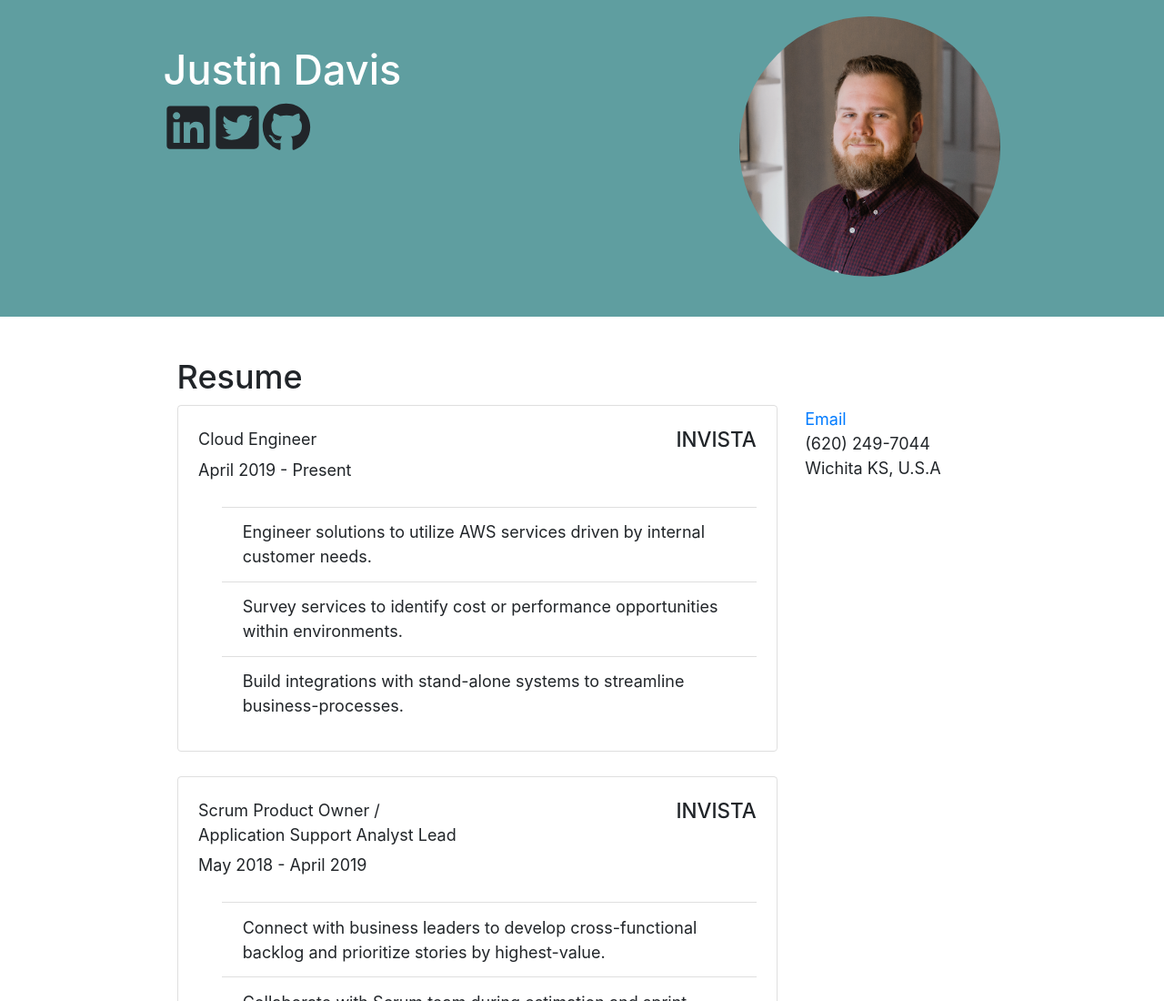
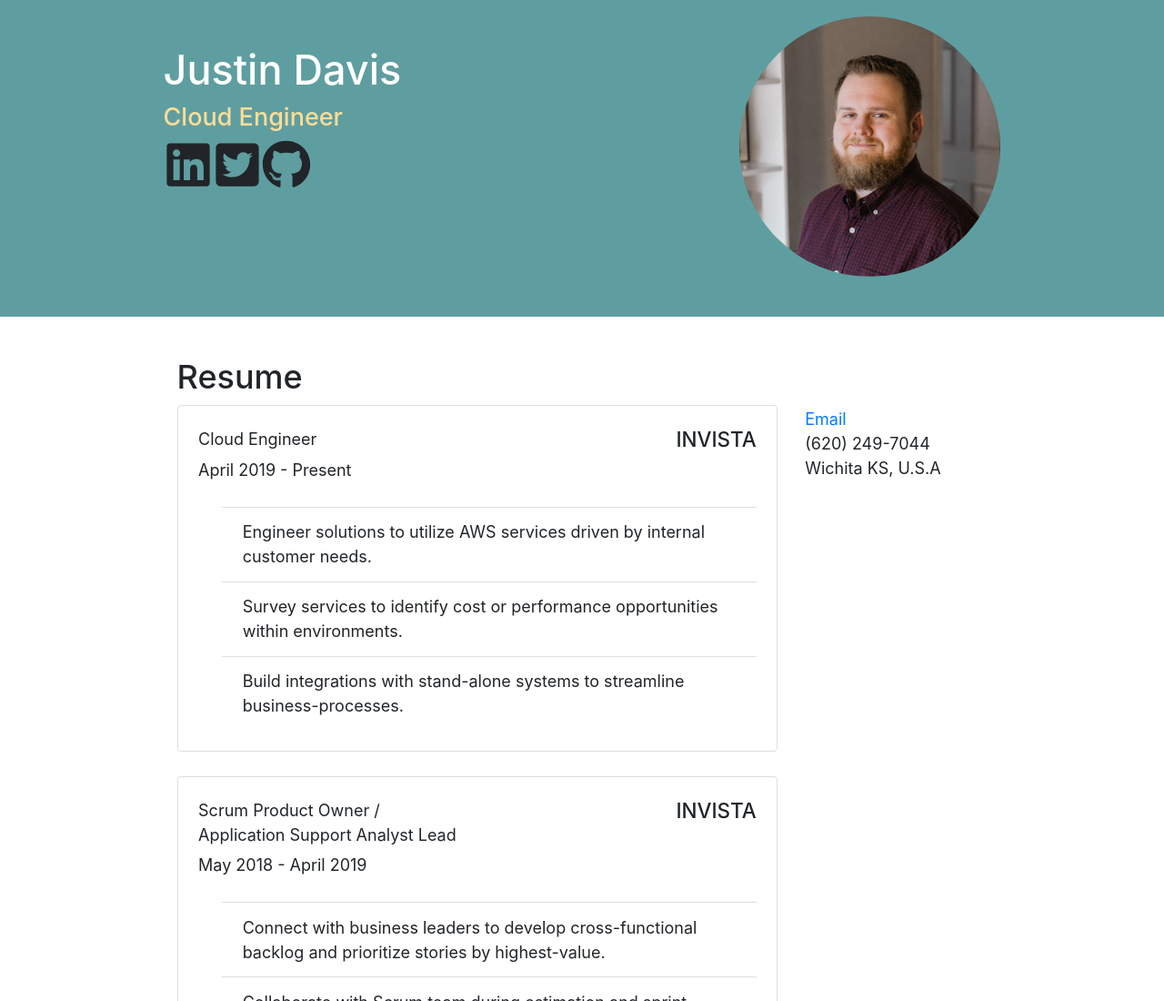
Before and after one commit to JustinDDavis/justinddavis.com, a Gatsby site: page / in a window 1280 px wide. Shown: the top 1100 px of the page at 91% size. Built offline with nearby package versions, Linux system fonts and the light colour scheme; Gatsby itself is replaced by a stand-in of ours.

Commit message:
Adding Title to Homepage

```diff
--- a/src/components/header.js
+++ b/src/components/header.js
@@ -35,6 +35,9 @@ const Header = ({ siteTitle }) => (
               {siteTitle}
             </Link>
           </h1>
+          <h4 style={{ color: '#FFDD97'}}>
+            Cloud Engineer
+          </h4>
           <Social />
         </div>
       </Col>
```
Also changed, not shown: README.md.
